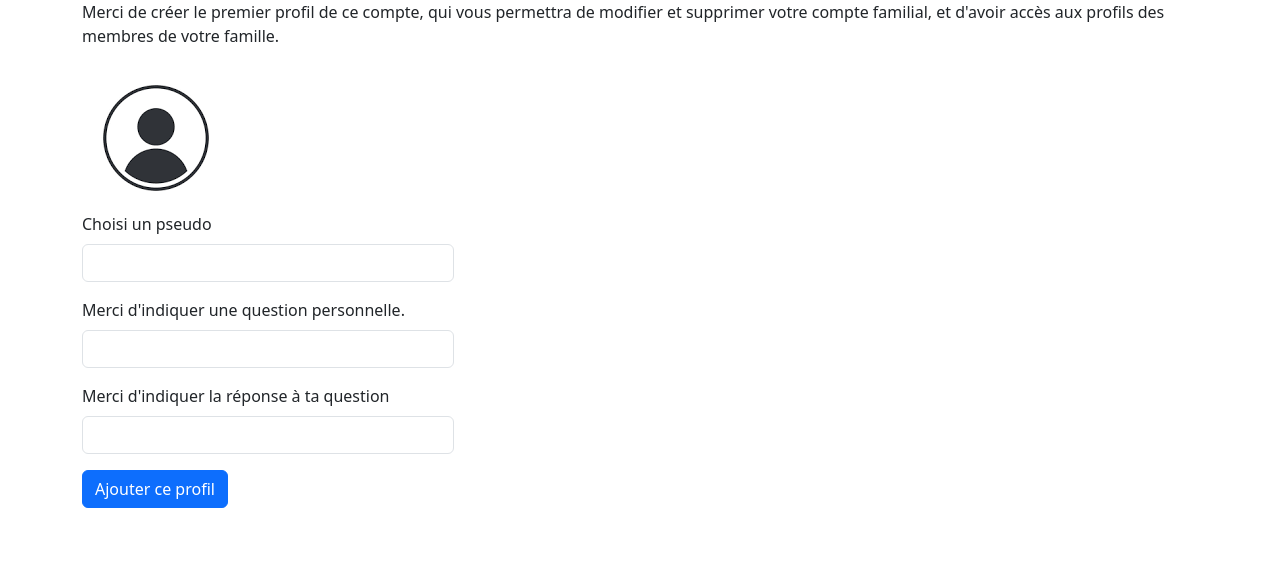
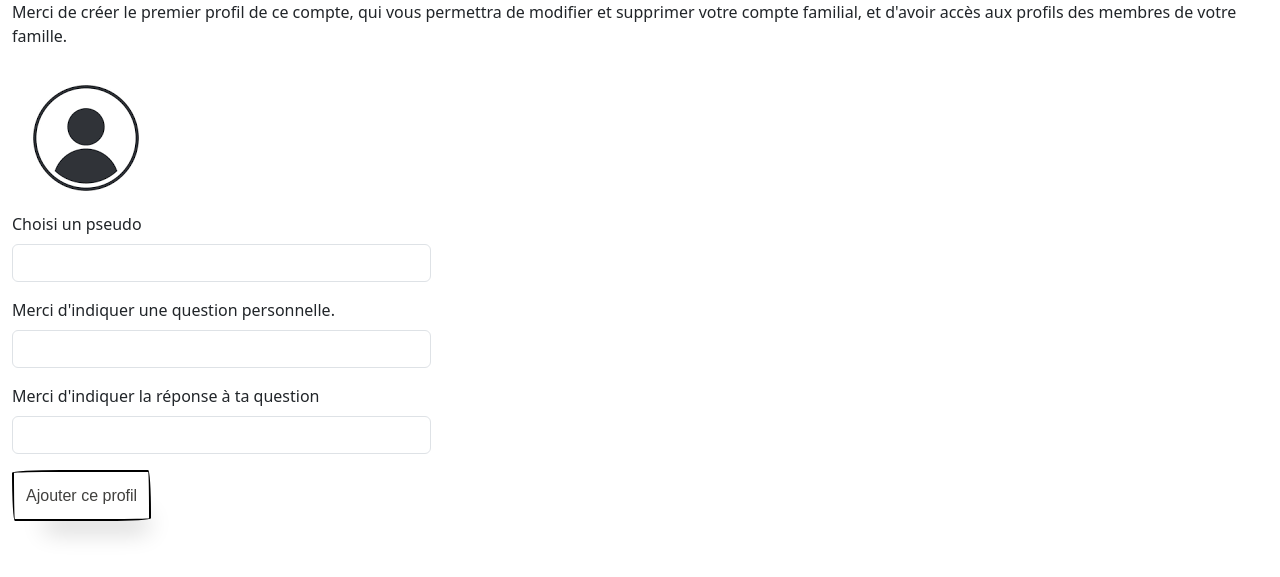
Before and after one commit to Lavestenoire/christmas, a PHP site: page /MVC/ in a window 1280 px wide. Shown: the part 152-729 px from the top of the page. Run offline with PHP 8.4, Linux system fonts and the light colour scheme; the visitor is signed in with stand-in values (Sample User, id 1); data that the repository does not hold is empty; some libraries are stand-ins or nearby versions.

Commit message:
update 10 avril

```diff
--- a/Controllers/AccountController.php
+++ b/Controllers/AccountController.php
@@ -28,8 +28,6 @@ class AccountController extends Controller
     // ############################################################
     public function createAccount()
     {
-        // var_dump($_SESSION['csrf_token']);
-        // die;
         if ($_SERVER["REQUEST_METHOD"] == "POST") {
             // vérification TOKEN
             if (!Token::tokenValidator($_POST['csrf_token'], 'create_account')) {
--- a/Controllers/HomeController.php
+++ b/Controllers/HomeController.php
@@ -13,7 +13,7 @@ class HomeController extends Controller
     public function index()
     {
         if (isset($_SESSION['id_account'])) {
-            // var_dump($_SESSION['id_account']);
+
             $account = new Account();
 
             $account->setId_account($_SESSION['id_account']);
--- a/Models/UserModel.php
+++ b/Models/UserModel.php
@@ -143,6 +143,22 @@ class UserModel extends DbConnect
     }
 
     // ########################################
+    //       SELECT USERS PAR STATUS
+    // pour afficher la liste de chaque utilisateur non connecté
+    // ########################################
+    public function getUserByStatus(User $user)
+    {
+        $this->request = $this->connection->prepare("SELECT * FROM c_user WHERE c_user.status_user = :status_user");
+        $this->request->bindValue(':status_user', $user->getStatus_user());
+        $this->request->execute();
+        $userByStatus = $this->request->fetchAll(PDO::FETCH_ASSOC);
+        // echo '<pre>';
+        // var_dump($userByStatus);
+        // echo '</pre>';
+        return $userByStatus;
+    }
+
+    // ########################################
     //      UPDATE STATUS USER SI CONNECTÉ
     // ########################################
     public function updateUserStatus(Account $account, User $user)
--- a/Views/base.php
+++ b/Views/base.php
@@ -14,9 +14,9 @@
 <body>
     <header>
         <p id="countDown"></p>
-        <nav class="navbar sticky-top navbar-expand-lg bg-body-tertiary">
+        <nav class="navbar sticky-top navbar-expand-lg bg-body-tertiary container-fluid">
             <a class="navbar-brand" href="/christmas/public/home"> <!-- le lien href de home: home = réecriture d'URL = controller et action donc render -->
-                <img src="pictures/logoChristmas1.png" alt="Logo" width="100"> <!-- Remplacez "logo.png" par le chemin de votre logo -->
+                <img src="pictures/logoChristmas1.png" alt="Logo" width="100">
             </a>
 
             <?php if (isset($_SESSION['nickname_account'])) { ?>
--- a/Views/home/index.php
+++ b/Views/home/index.php
@@ -36,7 +36,8 @@ if (isset($_SESSION['id_account'])) {
             <!-- champs caché pour insérer le rôle admin (1) par défaut -->
             <input type="hidden" name="role_user" value="1">
             <input type="hidden" name="status_user" value="0">
-            <button type="submit" name="addAUser" class="btn btn-primary">Ajouter ce profil</button>
+            <button type="submit" name="addAUser" class="button-paper" role="button">Ajouter ce profil</button>
+
         </form>
         <?php }
     // si au moins un profil créé
@@ -44,7 +45,9 @@ if (isset($_SESSION['id_account'])) {
         // si un profil est connecté
         if (isset($_SESSION['id_user'])) { ?>
             <h1>Bienvenue à toi, petit lutin <?= $_SESSION['nickname_user'] ?></h1>
-            <div id="logoutUserBtn"><a href="logoutUser"><button>Déco User</button></a></div>
+            <div id="logoutUserBtn"><a href="logoutUser"><button type="submit" name="addAUser" class="button-paper" role="button">Déco User</button></a></div>
+
+
             <?php }
         //sinon affichage des profils existant
         else {
@@ -56,7 +59,8 @@ if (isset($_SESSION['id_account'])) {
                     </a>
                 </div>
             <?php } ?>
-            <a href="pageCreateUser"><button>Ajouter un profil</button></a>
+            <a href="pageCreateUser"><button class="button-paper" role="button">Ajouter un profil</button>
+            </a>
         <?php }
     } else { ?>
         <h1>Accueil pas de connexion user</h1>
--- a/Views/user/loginUser.php
+++ b/Views/user/loginUser.php
@@ -30,5 +30,5 @@ $title = "Christmas - Se connecter";
     <?php endif;
     unset($_SESSION['error_message']);
     ?>
-    <button type="submit" name="connexion" class="btn btn-primary">Ajouter ce profil</button>
+    <button type="submit" name="connexion" class="button-paper" role="button">Me connecter</button>
 </form>
--- a/public/style.css
+++ b/public/style.css
@@ -1,3 +1,20 @@
+.container {
+    max-width: 1280px;
+}
+
+li {
+    list-style-type: none;
+}
+
+a {
+    text-decoration: none;
+}
+
+/*
+############################################################
+                           NAVBAR
+############################################################
+*/
 .navbar {
     background-color: #5F8670 !important;
     padding: 1%;
@@ -24,26 +41,13 @@
     color: #FF9800;
 }
 
-#banner {
-    display: flex;
-    flex-wrap: wrap;
-    justify-content: center;
-    border-bottom: solid 2px black;
-    margin-bottom: 60px;
-
-}
-
-#banner i {
-    margin: 0.25em;
-    font-size: 1.5em;
-}
 
 
-.fa-socks {
-    color: #B80000;
-}
-
-/* COUNTDOWN */
+/*
+############################################################
+                           COUNTDOWN
+############################################################
+*/
 #countDown {
     color: black;
 }
@@ -63,7 +67,11 @@
     color: red;
 }
 
-/* EYE BUTTON ON INPUT PASSWORD*/
+/*
+############################################################
+             EYE BUTTON ON INPUT PASSWORD
+############################################################
+*/
 
 /* mdp = div contenant les 3 éléments (label input et div eye)< */
 .mdp {
@@ -81,6 +89,11 @@
     padding-right: 1em;
 }
 
+/*
+############################################################
+                      PROFIL ACCUEIL
+############################################################
+*/
 .profile {
     width: 150px;
     height: 200px;
@@ -95,7 +108,7 @@
 .profile-image {
     width: 100%;
     height: 70%;
-    background-color: #ccc;
+    background-color: #bc4f69;
     /* Ici vous pouvez ajouter l'image de profil avec background-image */
 }
 
@@ -137,6 +150,81 @@ nav h3 {
     width: 50%;
 }
 
-#giftList {
-    border: solid black;
+
+
+/* LISTE */
+#containerList {
+    display: flex;
+    flex-direction: row;
+    background-color: #b7d3c3;
 }
+
+.list {
+    width: 30%;
+    border: solid black 1px;
+    border-top-left-radius: 37px 140px;
+    border-top-right-radius: 23px 130px;
+    border-bottom-left-radius: 110px 19px;
+    border-bottom-right-radius: 120px 24px;
+    margin: 1em;
+    padding: 1em;
+
+}
+
+.listTitle {
+    text-align: center;
+}
+
+.liAndInputList {
+    display: flex;
+    flex-direction: row;
+}
+
+.fa-candy-cane {
+    color: red;
+}
+
+.candy {
+    text-align: center;
+}
+
+/* BOUTON */
+.button-paper {
+    align-self: center;
+    background-color: #fff;
+    background-image: none;
+    background-position: 0 90%;
+    background-repeat: repeat no-repeat;
+    background-size: 4px 3px;
+    border-radius: 15px 225px 255px 15px 15px 255px 225px 15px;
+    border-style: solid;
+    border-width: 2px;
+    box-shadow: rgba(0, 0, 0, .2) 15px 28px 25px -18px;
+    box-sizing: border-box;
+    color: #41403e;
+    cursor: pointer;
+    display: inline-block;
+    font-family: Neucha, sans-serif;
+    font-size: 1rem;
+    line-height: 23px;
+    outline: none;
+    padding: .75rem;
+    text-decoration: none;
+    transition: all 235ms ease-in-out;
+    border-bottom-left-radius: 15px 255px;
+    border-bottom-right-radius: 225px 15px;
+    border-top-left-radius: 255px 15px;
+    border-top-right-radius: 15px 225px;
+    user-select: none;
+    -webkit-user-select: none;
+    touch-action: manipulation;
+}
+
+.button-paper:hover {
+    box-shadow: rgba(0, 0, 0, .3) 2px 8px 8px -5px;
+    transform: translate3d(0, 2px, 0);
+}
+
+.button-paper:focus {
+    box-shadow: rgba(0, 0, 0, .3) 2px 8px 4px -6px;
+}
```
Also changed, not shown: Controllers/GiftController.php (+19 -4 lines), Controllers/UserController.php (+1 -6 lines), Models/giftModel.php (+20 -0 lines), Views/account/loginAccount.php (+6 -4 lines), Views/gift/createGift.php (+5 -2 lines), Views/gift/giftList.php (+12 -9 lines), Views/gift/secretPage.php (+24 -3 lines).
